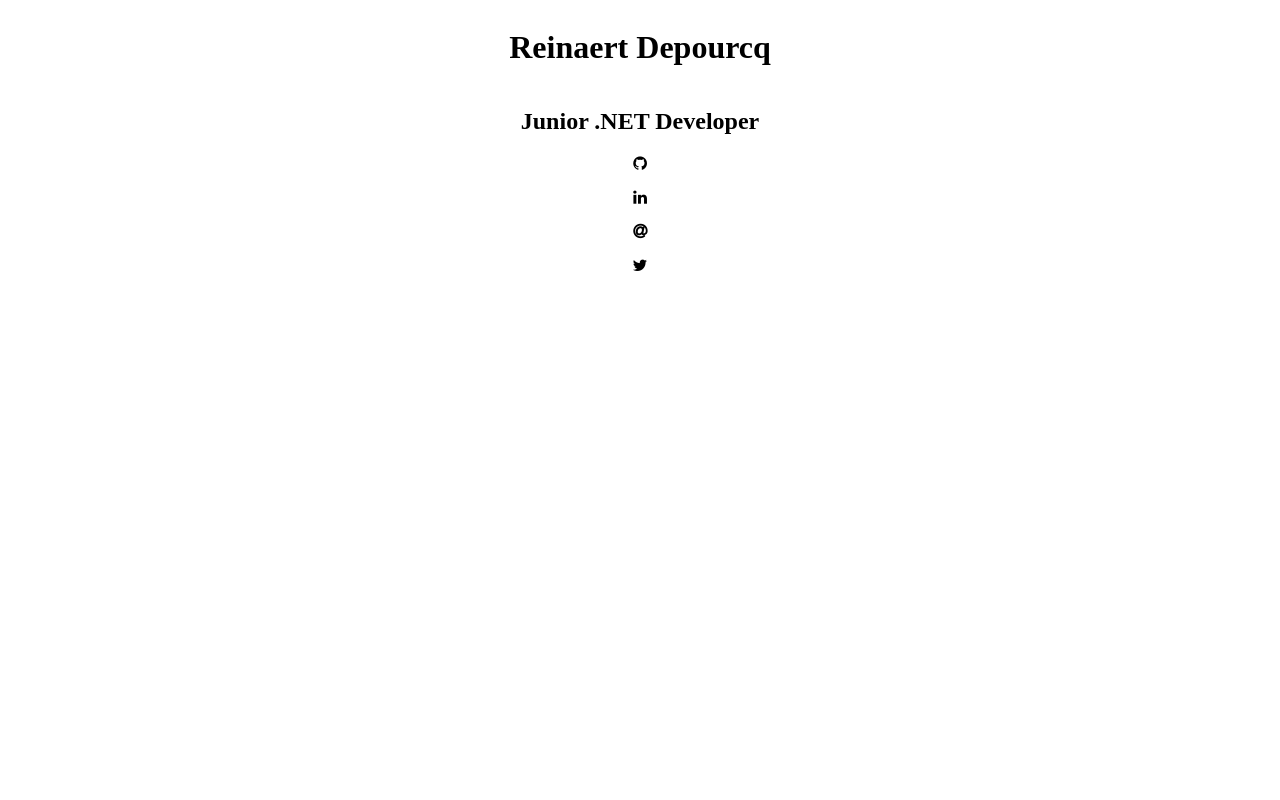
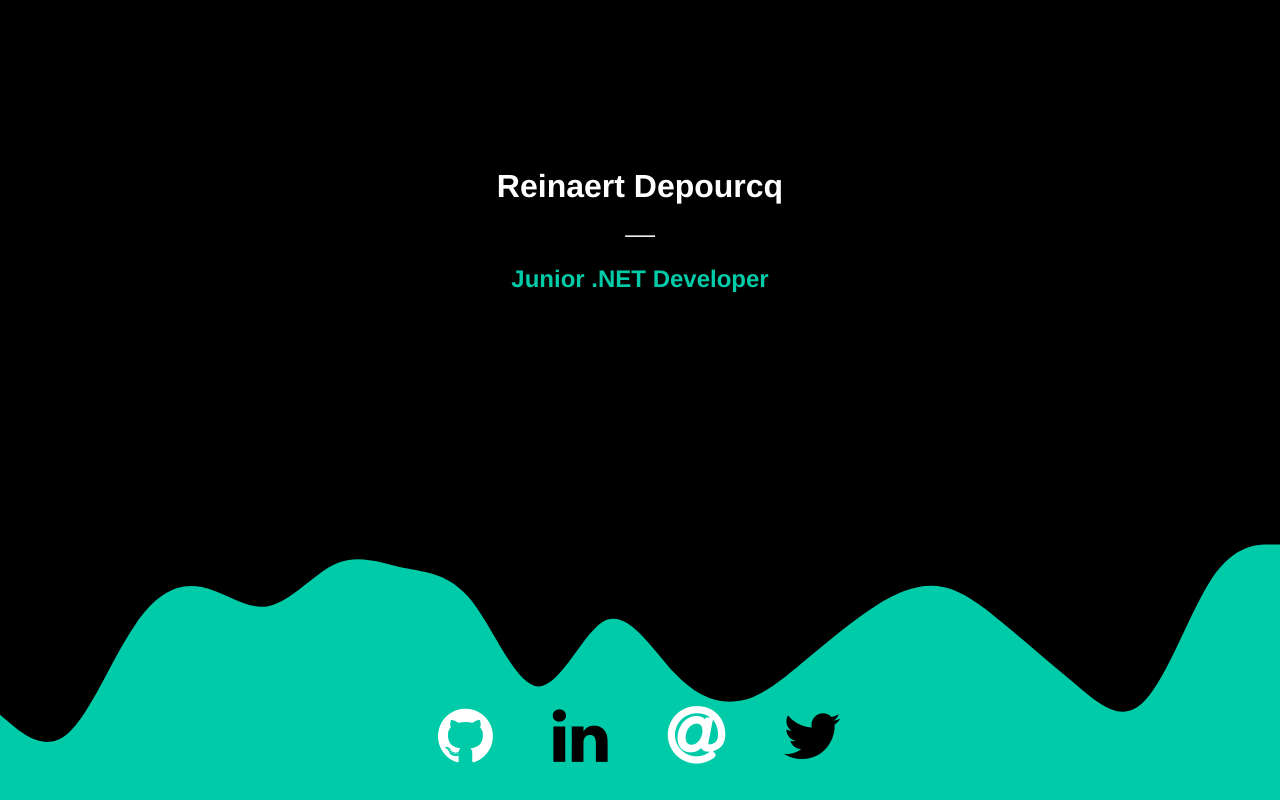
Before and after one commit to ReinaertD/ReinaertD.github.io, a PHP site: page / in a window 1280 px wide. Run offline with PHP 8.4, Linux system fonts and the light colour scheme.

Commit message:
positioning fixed

```diff
--- a/index.html
+++ b/index.html
@@ -30,25 +30,30 @@
 </head>
 
 <body>
+    <div id="headers">
         <h1>Reinaert Depourcq</h1>
-    <h2>Junior .NET Developer</h2>
+        <hr width="10%">
+        <h2 id="jobtitle">Junior .NET Developer</h2>
+    </div>
     <div class="icons">
         <a class="icon" href="https://github.com/ReinaertD">
-            <span class="fa fa-github"></span>
-            <span class="title">Github</span>
+            <span class="fa fa-github uneven"></span>
+            <!-- <span class="title">Github</span> -->
         </a>
         <a class="icon" href="https://www.linkedin.com/in/reinaert-depourcq-8a1168194/">
-            <span class="fa fa-linkedin"></span>
-            <span class="title">LinkedIn</span>
+            <span class="fa fa-linkedin even"></span>
+            <!-- <span class="title">LinkedIn</span> -->
         </a>
         <a href="mailto:reinaert.depourcq@gmail.com" class="icon">
-            <span class="fa fa-at"></span>
-            <span class="title">Email</span>
+            <span class="fa fa-at uneven"></span>
+            <!-- <span class="title">Email</span> -->
         </a>
         <a class="icon" href="https://twitter.com/Hybrid_Salmon">
-            <span class="fa fa-twitter"></span>
-            <span class="title">Twitter</span>
+            <span class="fa fa-twitter even"></span>
+            <!-- <span class="title">Twitter</span> -->
         </a>
     </div>
+    <span id="background"></span>
 </body>
+
 </html>
--- a/style.css
+++ b/style.css
@@ -1,6 +1,6 @@
-a, a:visited {
+a, a:visited, h1, h2, title {
   text-decoration: none;
-  color: black;
+  color: white;
 }
 
 body {
@@ -8,15 +8,57 @@ body {
   flex-direction: column;
   justify-content: center;
   align-items: center;
+  height: 1280px;
+  background-color: black;
+  font-family: "Franklin Gothic Medium", "Arial Narrow", Arial, sans-serif;
+}
+
+#background {
+  background: url(assets/wave.svg);
+  opacity: 1;
+  height: 50%;
+  width: 100%;
+  position: absolute;
+  background-repeat: no-repeat;
+  right: 0px;
+  bottom: 0px;
+  margin-right: 0;
+  margin-bottom: 0;
+  z-index: -2;
+  background-position: right bottom;
+}
+
+.even {
+  color: black;
+}
+
+.uneven {
+  color: white;
+}
+
+.fa {
+  font-size: 64px;
 }
 
 .fa-at {
   font-weight: bold;
 }
 
+#headers {
+  margin-top: 11%;
+  display: flex;
+  flex-direction: column;
+  justify-content: center;
+  align-items: center;
+}
+
+hr {
+  color: #00cba9;
+}
+
 .icons {
   display: flex;
-  flex-direction: column;
+  flex-direction: row;
   justify-content: center;
   align-items: center;
 }
@@ -28,8 +70,32 @@ body {
   align-items: center;
 }
 
+#jobtitle {
+  color: #00cba9;
+}
+
 .title {
   visibility: hidden;
 }
 
+@media (max-width: 600px) {
+  .icons {
+    flex-direction: column;
+  }
+}
+@media (min-width: 600px) {
+  html {
+    height: 95%;
+  }
+
+  .icon {
+    padding-inline: 30px;
+  }
+
+  body {
+    height: 100%;
+    justify-content: space-between;
+  }
+}
+
 /*# sourceMappingURL=style.css.map */
```
Also changed, not shown: styles.scss (+74 -3 lines), assets/wave.svg (added), 1 other file. Lines whose indentation alone changed are shown as unchanged.
